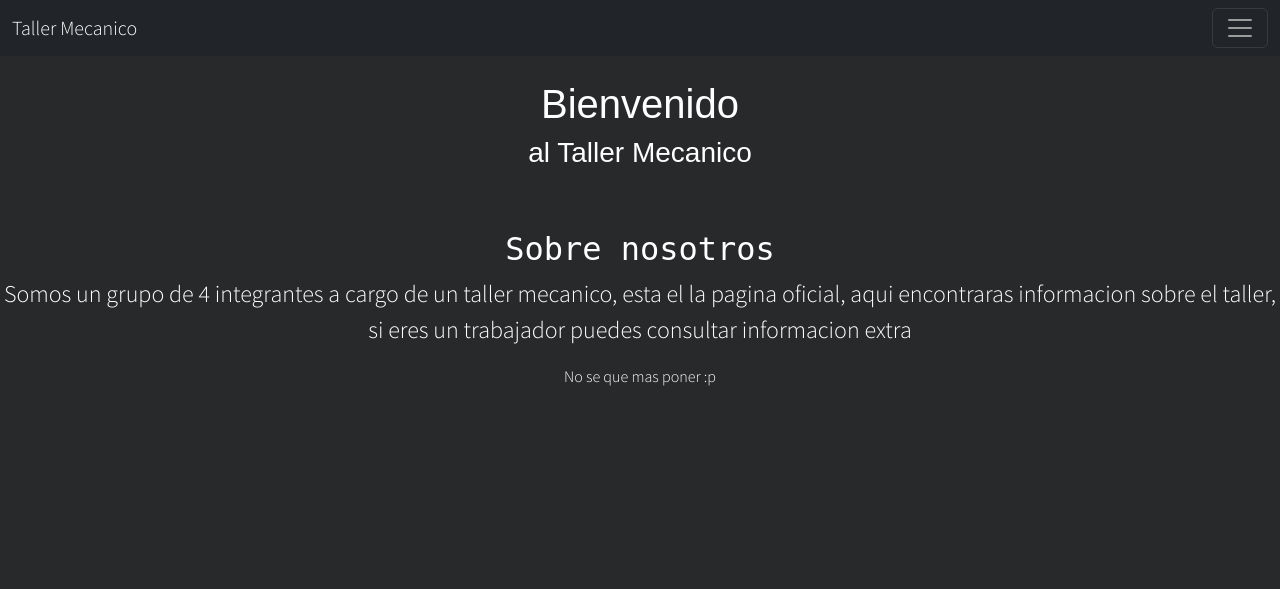
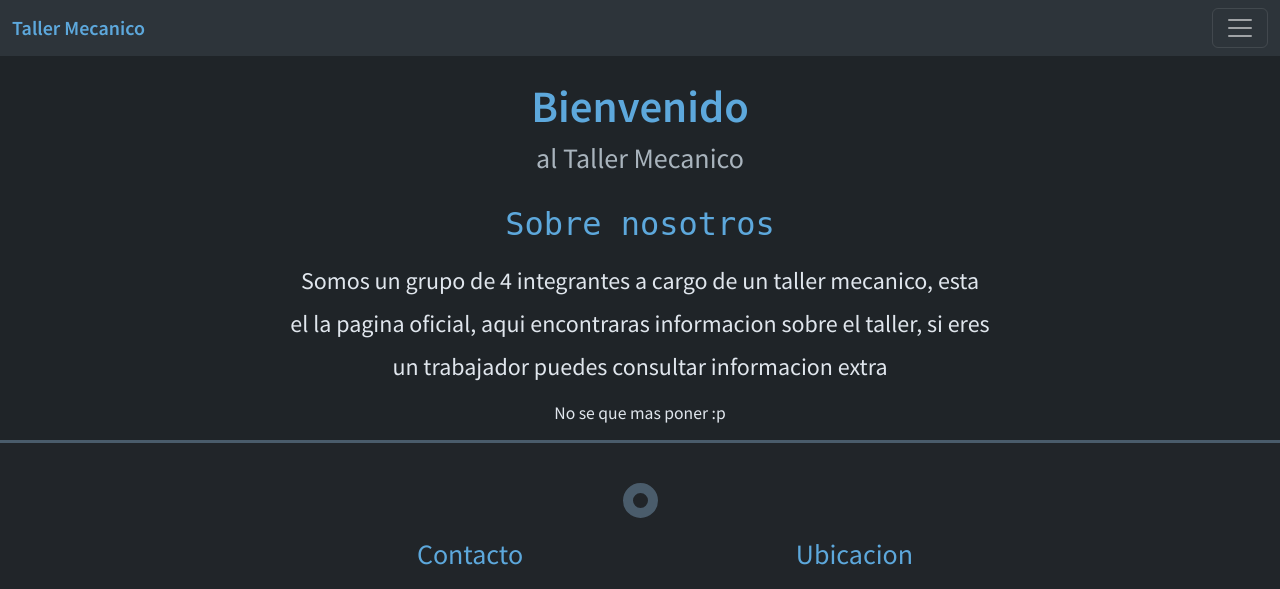
Before and after one commit to Gorra618/Django-TallerMecanico, a Django app: page / in a window 1280 px wide. Shown: the top 589 px of the page. Run offline with Django 5.2, Linux system fonts and the light colour scheme.

Commit message:
css jeje

```diff
--- /dev/null
+++ b/APP/static/css/layout.css
@@ -0,0 +1,153 @@
+@import url("https://fonts.googleapis.com/css2?family=Source+Sans+Pro:wght@300;400;600&display=swap");
+
+/* ====== RESETEO GENERAL ====== */
+* {
+  margin: 0;
+  padding: 0;
+  box-sizing: border-box;
+}
+
+body {
+  font-family: "Source Sans Pro", sans-serif;
+  background-color: #1f2428; /* gris titanio oscuro */
+  color: #e0e6ed;
+  min-height: 100vh;
+  display: flex;
+  flex-direction: column;
+}
+
+/* ====== NAVBAR ====== */
+.navbar {
+  background-color: #2d343a !important;
+}
+
+.navbar-brand {
+  font-weight: 600;
+  color: #5da8dc !important;
+}
+
+.nav-link {
+  color: #e0e6ed !important;
+  transition: 0.3s;
+}
+
+.nav-link:hover {
+  color: #5da8dc !important;
+}
+
+.btn-outline-success {
+  border-color: #5da8dc;
+  color: #5da8dc;
+}
+
+.btn-outline-success:hover {
+  background-color: #5da8dc;
+  color: #1f2428;
+}
+
+/* ====== CONTENIDO PRINCIPAL ====== */
+main {
+  flex: 1;
+  padding-top: 12vh;
+  text-align: center;
+}
+
+.title h1 {
+  font-size: 2.8rem;
+  font-weight: 600;
+  color: #5da8dc;
+}
+
+.title h3 {
+  font-weight: 400;
+  color: #a9b4bd;
+  margin-bottom: 30px;
+}
+
+.description {
+  max-width: 700px;
+  margin: 0 auto;
+  line-height: 1.8;
+}
+
+.description h2 {
+  color: #5da8dc;
+  margin-bottom: 15px;
+}
+
+.description p {
+  font-size: 1.1rem;
+  margin-bottom: 10px;
+}
+
+/* ====== FOOTER ====== */
+footer {
+  background-color: #212529;
+  color: #e0e6ed;
+  text-align: center;
+  padding: 40px 20px;
+  border-top: 3px solid #4a5c6b;
+}
+
+.footer h3 {
+  color: #5da8dc;
+  margin-bottom: 20px;
+  font-weight: 400;
+}
+
+.footer .contacts p,
+.footer .map p {
+  margin: 5px 0;
+}
+
+.footer .footer_center {
+  display: flex;
+  flex-wrap: wrap;
+  justify-content: center;
+  gap: 40px;
+}
+
+.contacts,
+.map {
+  max-width: 450px;
+}
+
+iframe {
+  border-radius: 10px;
+  border: none;
+}
+
+/* ====== BOTÓN FLOTANTE DEL FOOTER (decorativo) ====== */
+#button {
+  width: 35px;
+  height: 35px;
+  border: 10px solid #4a5c6b;
+  border-radius: 50%;
+  margin: 0 auto 20px;
+  transition: 0.5s;
+}
+
+#button:hover {
+  border-color: #5da8dc;
+}
+
+/* ====== RESPONSIVE ====== */
+@media (max-width: 768px) {
+  .footer .footer_center {
+    flex-direction: column;
+    align-items: center;
+  }
+
+  .contacts,
+  .map {
+    width: 100%;
+  }
+
+  iframe {
+    height: 300px;
+  }
+
+  .title h1 {
+    font-size: 2rem;
+  }
+}
--- a/APP/templates/budget.html
+++ b/APP/templates/budget.html
@@ -8,7 +8,7 @@
     <meta name="viewport" content="width=device-width, initial-scale=1.0">
     <link href="https://cdn.jsdelivr.net/npm/bootstrap@5.3.8/dist/css/bootstrap.min.css" rel="stylesheet"
         integrity="sha384-sRIl4kxILFvY47J16cr9ZwB07vP4J8+LH7qKQnuqkuIAvNWLzeN8tE5YBujZqJLB" crossorigin="anonymous">
-    <link rel="stylesheet" href="{% static 'css/budget.css' %}">
+    <link rel="stylesheet" href="{% static 'css/layout.css' %}">
     <title></title>
 </head>
 
--- a/APP/templates/cotization.html
+++ b/APP/templates/cotization.html
@@ -8,7 +8,7 @@
     <meta name="viewport" content="width=device-width, initial-scale=1.0">
     <link href="https://cdn.jsdelivr.net/npm/bootstrap@5.3.8/dist/css/bootstrap.min.css" rel="stylesheet"
         integrity="sha384-sRIl4kxILFvY47J16cr9ZwB07vP4J8+LH7qKQnuqkuIAvNWLzeN8tE5YBujZqJLB" crossorigin="anonymous">
-    <link rel="stylesheet" href="{% static 'css/main.css' %}">
+    <link rel="stylesheet" href="{% static 'css/layout.css' %}">
     <title></title>
 </head>
 
@@ -51,7 +51,7 @@
     </nav>
 
     <!-- GENERAL -->
-    <main style="padding-top: 10vh;">
+    <main style="padding: 15vh 7vw 5vh; ">
         <table class="table table-dark table-striped-columns">
             <thead>
                 <tr>
--- a/APP/templates/login.html
+++ b/APP/templates/login.html
@@ -8,7 +8,7 @@
     <meta name="viewport" content="width=device-width, initial-scale=1.0">
     <link href="https://cdn.jsdelivr.net/npm/bootstrap@5.3.8/dist/css/bootstrap.min.css" rel="stylesheet"
         integrity="sha384-sRIl4kxILFvY47J16cr9ZwB07vP4J8+LH7qKQnuqkuIAvNWLzeN8tE5YBujZqJLB" crossorigin="anonymous">
-    <link rel="stylesheet" href="{% static 'css/main.css' %}">
+    <link rel="stylesheet" href="{% static 'css/layout.css' %}">
     <title></title>
 </head>
 
--- a/APP/templates/main.html
+++ b/APP/templates/main.html
@@ -8,7 +8,7 @@
     <meta name="viewport" content="width=device-width, initial-scale=1.0">
     <link href="https://cdn.jsdelivr.net/npm/bootstrap@5.3.8/dist/css/bootstrap.min.css" rel="stylesheet"
         integrity="sha384-sRIl4kxILFvY47J16cr9ZwB07vP4J8+LH7qKQnuqkuIAvNWLzeN8tE5YBujZqJLB" crossorigin="anonymous">
-    <link rel="stylesheet" href="{% static 'css/main.css' %}">
+    <link rel="stylesheet" href="{% static 'css/layout.css' %}">
     <title></title>
 </head>
 
--- a/APP/templates/services.html
+++ b/APP/templates/services.html
@@ -8,7 +8,7 @@
     <meta name="viewport" content="width=device-width, initial-scale=1.0">
     <link href="https://cdn.jsdelivr.net/npm/bootstrap@5.3.8/dist/css/bootstrap.min.css" rel="stylesheet"
         integrity="sha384-sRIl4kxILFvY47J16cr9ZwB07vP4J8+LH7qKQnuqkuIAvNWLzeN8tE5YBujZqJLB" crossorigin="anonymous">
-    <link rel="stylesheet" href="{% static 'css/services.css' %}">
+    <link rel="stylesheet" href="{% static 'css/layout.css' %}">
     <title></title>
 </head>
 
--- a/APP/templates/signup.html
+++ b/APP/templates/signup.html
@@ -8,7 +8,7 @@
     <meta name="viewport" content="width=device-width, initial-scale=1.0">
     <link href="https://cdn.jsdelivr.net/npm/bootstrap@5.3.8/dist/css/bootstrap.min.css" rel="stylesheet"
         integrity="sha384-sRIl4kxILFvY47J16cr9ZwB07vP4J8+LH7qKQnuqkuIAvNWLzeN8tE5YBujZqJLB" crossorigin="anonymous">
-    <link rel="stylesheet" href="{% static 'css/main.css' %}">
+    <link rel="stylesheet" href="{% static 'css/layout.css' %}">
     <title></title>
 </head>
 
```
Also changed, not shown: APP/static/css/login.css (line endings or trailing spaces).
